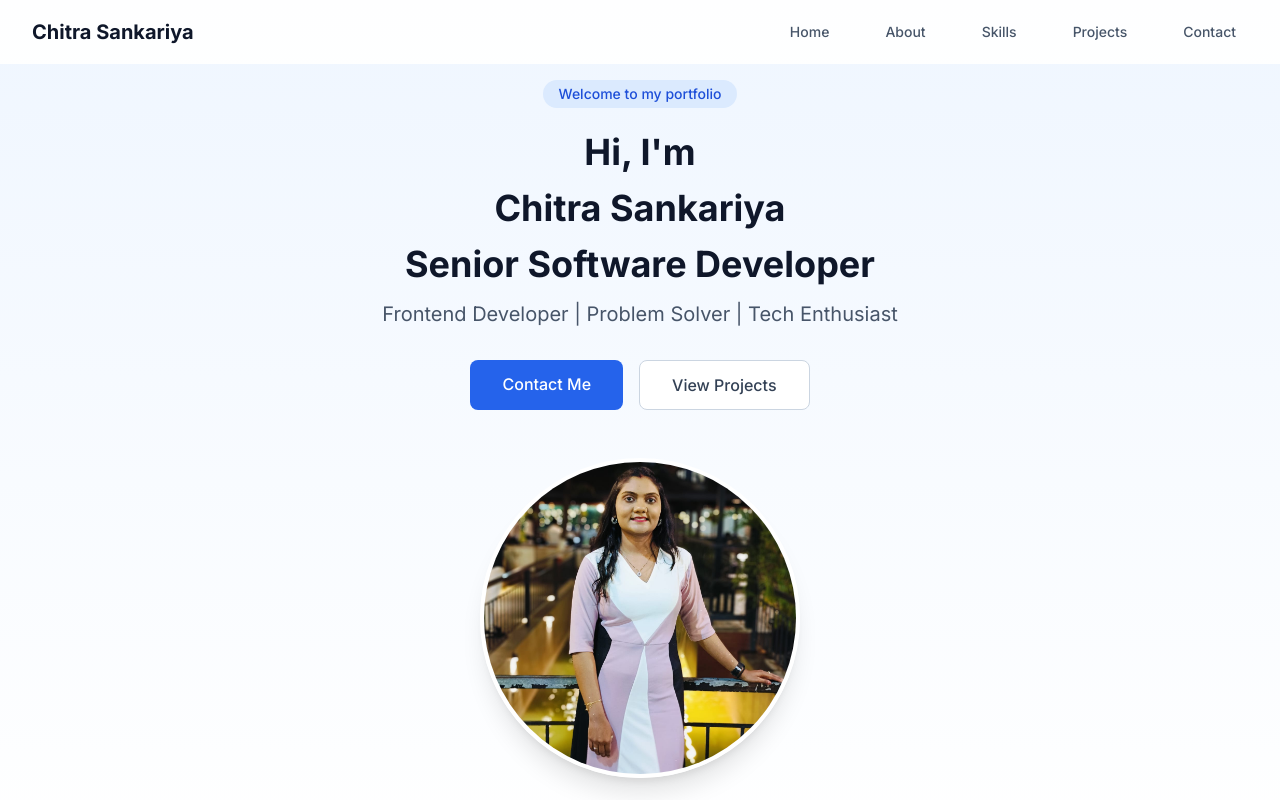
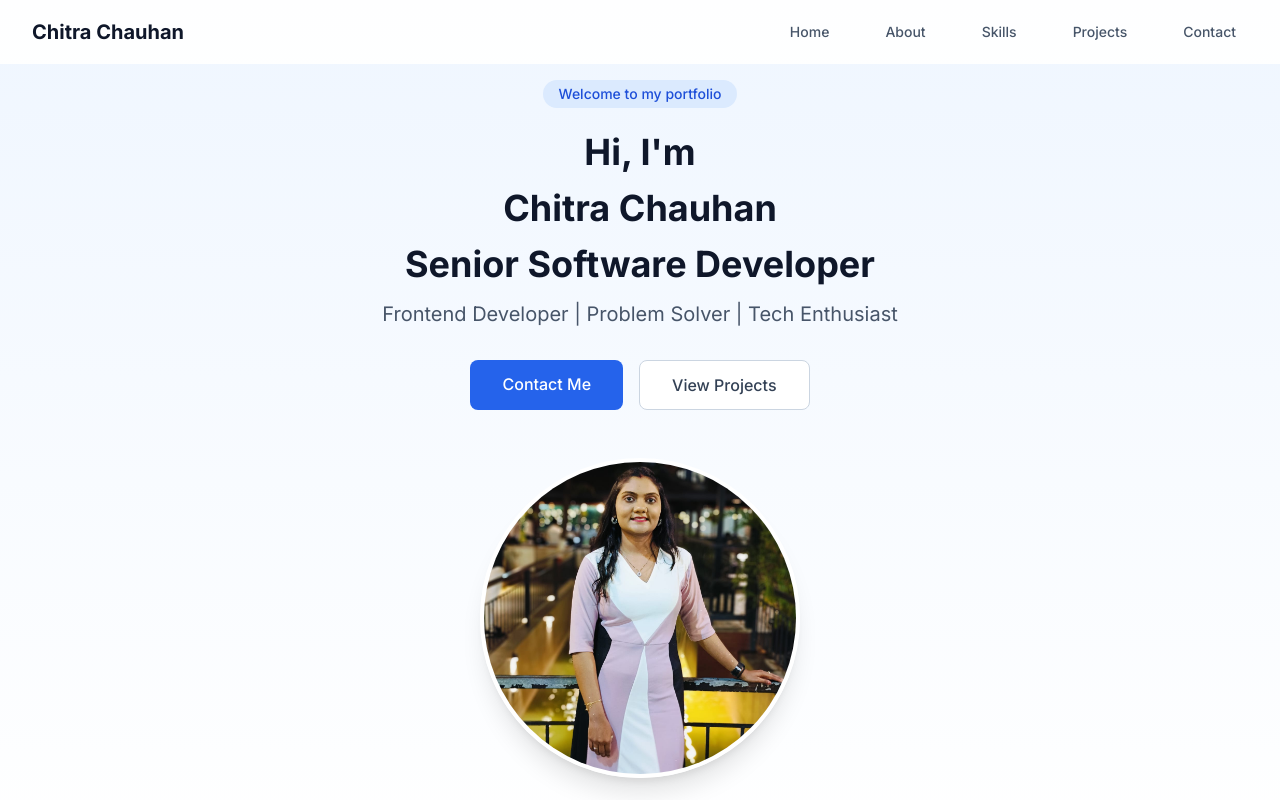
Before and after one commit to ChitraChauhan/my-portfolio, a Next.js app: page / in a window 1280 px wide. Shown: the top 800 px of the page. Built offline with nearby package versions, Linux system fonts and the light colour scheme.

Commit message:
- Updated name.

```diff
--- a/src/components/Footer.tsx
+++ b/src/components/Footer.tsx
@@ -22,7 +22,7 @@ export default function Footer() {
             viewport={{ once: true }}
             transition={{ duration: 0.5 }}
           >
-            <h3 className="text-lg font-semibold text-slate-900 mb-4">Chitra Sankariya</h3>
+            <h3 className="text-lg font-semibold text-slate-900 mb-4">Chitra Chauhan</h3>
             <p className="text-slate-600">
               A passionate Frontend Developer dedicated to creating beautiful and functional web applications.
             </p>
@@ -89,7 +89,7 @@ export default function Footer() {
           className="mt-12 pt-8 border-t border-slate-200 text-center"
         >
           <p className="text-sm text-slate-500">
-            &copy; {2025} Chitra Sankariya. All rights reserved.
+            &copy; {2025} Chitra Chauhan. All rights reserved.
           </p>
           <p className="mt-1 text-xs text-slate-500">
             Made with ❤️ using Next.js, TypeScript, and Tailwind CSS
--- a/src/components/Hero.tsx
+++ b/src/components/Hero.tsx
@@ -39,7 +39,7 @@ export default function Hero() {
             </span>
           </motion.div>
 
-          {["Hi, I'm", "Chitra Sankariya", "Senior Software Developer"].map((text, i) => (
+          {["Hi, I'm", "Chitra Chauhan", "Senior Software Developer"].map((text, i) => (
             <motion.h4
               key={i}
               variants={item}
--- a/src/components/Navbar.tsx
+++ b/src/components/Navbar.tsx
@@ -36,7 +36,7 @@ export default function Navbar() {
         <div className="flex justify-between h-16">
           <div className="flex items-center">
             <Link href="#" className="text-xl font-bold text-slate-900">
-              Chitra Sankariya
+              Chitra Chauhan
             </Link>
           </div>
 
```
